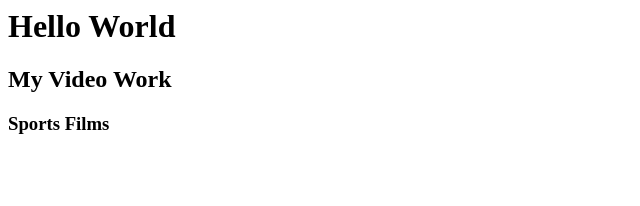
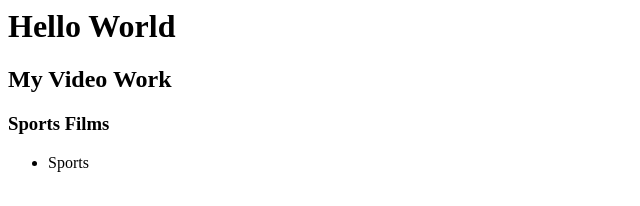
Before and after one commit to Lpooler/lpooler.github.io, a plain HTML site: page index.html in a window 1280 px wide. Shown: the full height of the page, 0-640 px from the left. Drawn offline with Linux system fonts and the light colour scheme.

Commit message:
Update index.html

```diff
--- a/index.html
+++ b/index.html
@@ -7,5 +7,8 @@
         <h1>Hello World</h1>
         <h2>My Video Work</h2>
         <h3>Sports Films</h3>
+        <ul>
+            <li>Sports</li>
+        </ul>
     </body>
 </html>
```
